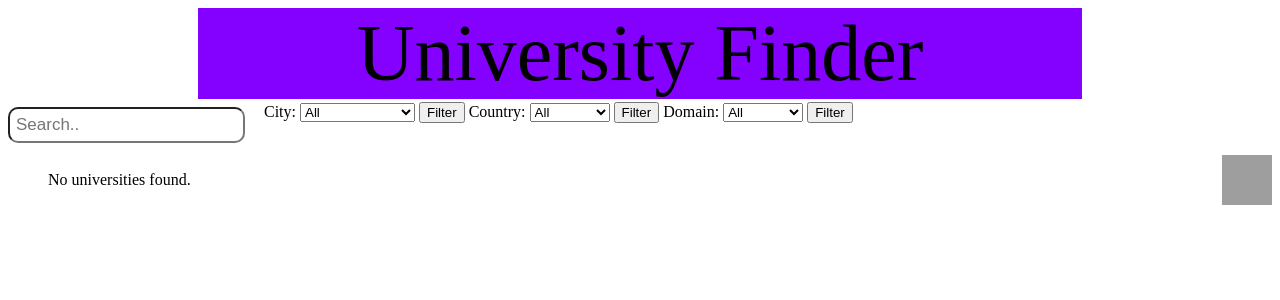
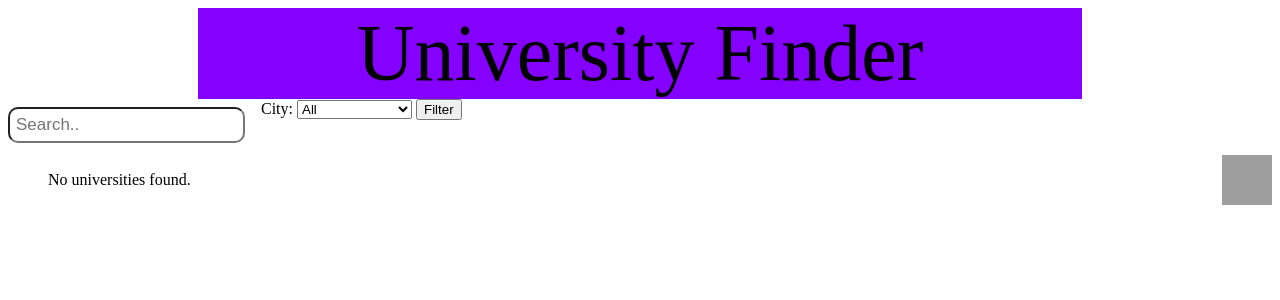
Before and after one commit to eaudeweb/university-app, a Django app: page /filter/ in a window 1280 px wide. Shown: the top 300 px of the page. Run offline with Django 5.2, Linux system fonts and the light colour scheme; data comes from the database, SQL or seed files in the repository; grey boxes are pictures that could not be loaded.

Commit message:
Update filter.html

```diff
--- a/universityapp/universities/templates/universities/filter.html
+++ b/universityapp/universities/templates/universities/filter.html
@@ -18,11 +18,6 @@
                 with the name of the university and one with other information
                 about it -->
             <div class="criteria">
-                <table>
-                <tr>
-
-                <td>
-
                 <form method="POST">
                     {% csrf_token %}
                     <label for="city">City:</label>
@@ -34,36 +29,6 @@
                     </select>
                     <button type="submit">Filter</button>
                 </form>
-
-                </td>
-                <td>
-                <form method="POST">
-                    {% csrf_token %}
-                    <label for="country">Country:</label>
-                    <select name="country" id="country">
-                        <option value="">All</option>
-                        <option value="Country1">Country 1</option>
-                        <option value="Country2">Country 2</option>
-                        <!-- Add more options as needed -->
-                    </select>
-                    <button type="submit">Filter</button>
-                </form>
-                </td>
-                <td>
-                <form method="POST">
-                    {% csrf_token %}
-                    <label for="domain">Domain:</label>
-                    <select name="domain" id="domain">
-                        <option value="">All</option>
-                        <option value="Domain1">Domain 1</option>
-                        <option value="Domain2">Domain 2</option>
-                        <!-- Add more options as needed -->
-                    </select>
-                    <button type="submit">Filter</button>
-                </form>
-                </td>
-                </tr>
-            </table>
             </div>
             <div class="profile">
                 <img src="{}">
@@ -75,7 +40,6 @@
         <ul style="list-style: none;">
             {% for university in universities %}
             <li>
-                <a style="display:block" href="/university/?University={{ university.name }}">
             <div class="university">
             <table>
                 <tr>
@@ -94,7 +58,6 @@
                 </tr>
             </table>
             </div>
-            </a>
             </li>
             {% empty %}
             <li>No universities found.</li>
```
